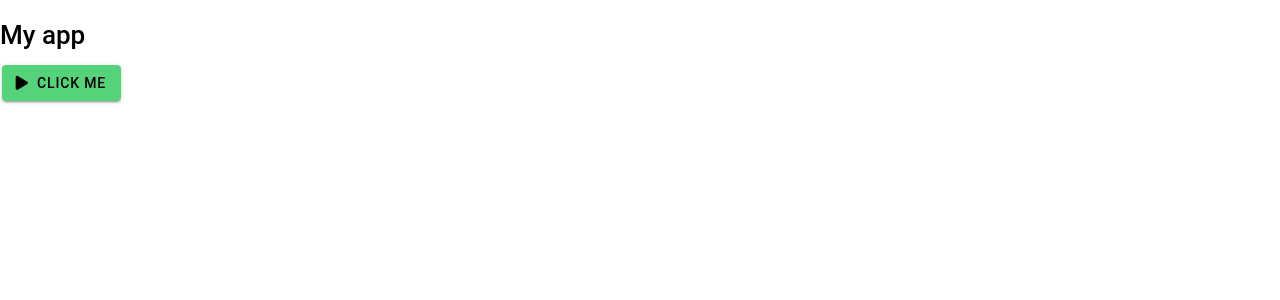
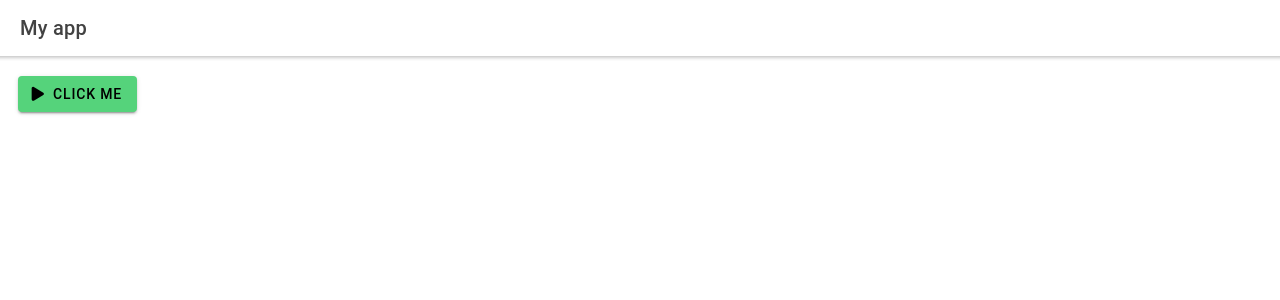
Before and after one commit to AndrejLavrionovic/ionic-app-tutorial, a React (Create React App) app: page / in a window 1280 px wide. Shown: the top 300 px of the page. Built offline with nearby package versions, Linux system fonts and the light colour scheme.

Commit message:
optimization

```diff
--- a/src/App.js
+++ b/src/App.js
@@ -1,4 +1,4 @@
-import { IonButton, IonIcon, IonToast } from '@ionic/react';
+import { IonApp, IonButton, IonContent, IonHeader, IonIcon, IonTitle, IonToast, IonToolbar } from '@ionic/react';
 import { play as playIcon } from 'ionicons/icons';
 import React, { useState } from 'react';
 
@@ -10,18 +10,20 @@ function App() {
   };
 
   return (
-    <div>
-      <header className="App-header">
-        <h1>My app</h1>
-      </header>
-      <main>
+    <IonApp>
+      <IonHeader className="App-header">
+        <IonToolbar>
+          <IonTitle>My app</IonTitle>
+        </IonToolbar>
+      </IonHeader>
+      <IonContent className="ion-padding">
         <IonButton color="secondary" onClick={handleClick}>
           <IonIcon icon={playIcon} slot="start" />
           Click Me
         </IonButton>
         <IonToast isOpen={showToast} message="Hello World!" />
-      </main>
-    </div>
+      </IonContent>
+    </IonApp>
   );
 }
 
```
Also changed, not shown: src/index.js (+5 -5 lines).
